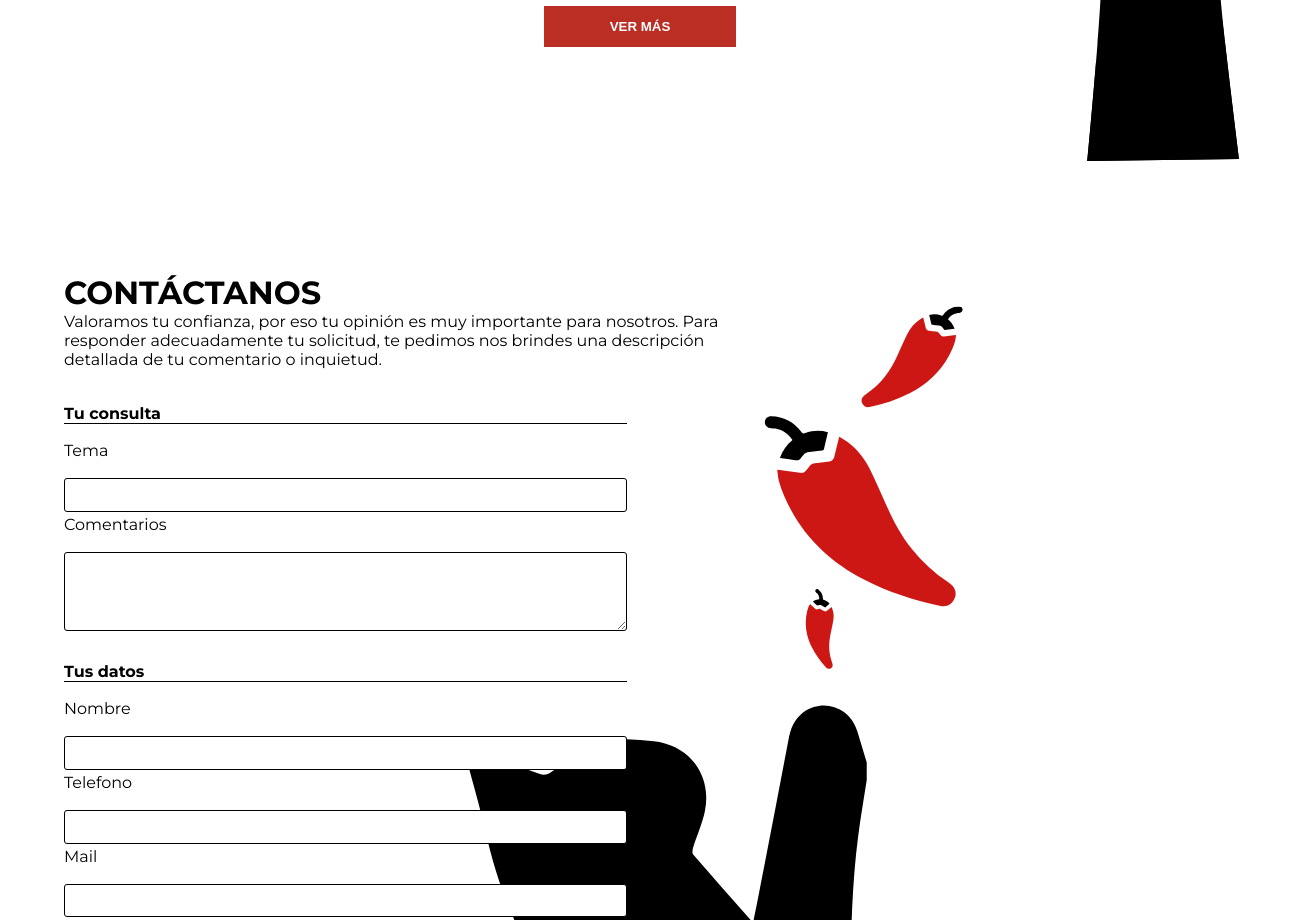
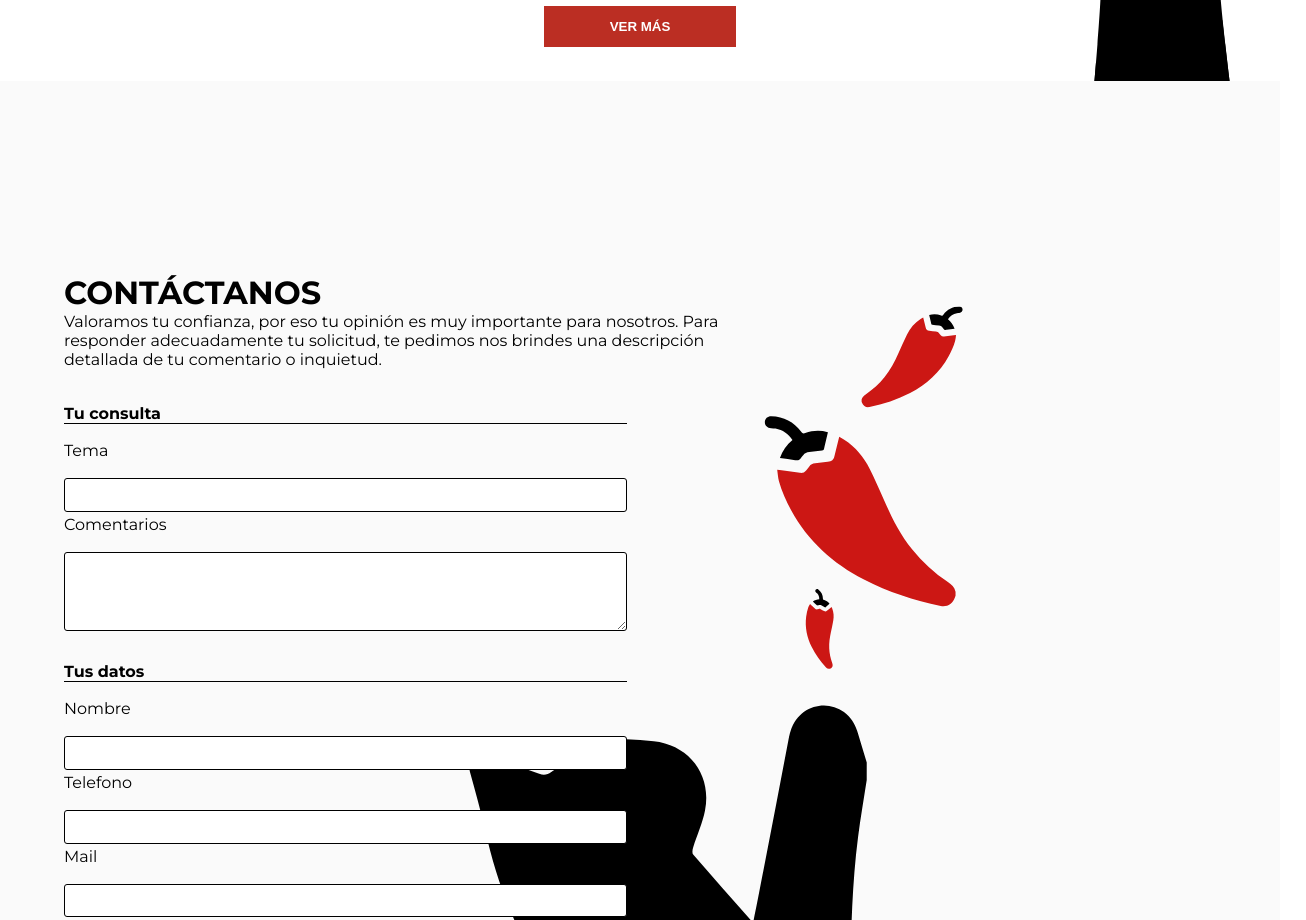
Before and after one commit to FedericoAnelli/salsas, a plain HTML site: page index.html in a window 1280 px wide. Shown: the part 2319-3239 px from the top of the page, 1306 px wide, since content can reach past the window. Drawn offline with nearby package versions, Linux system fonts and the light colour scheme; some packages are replaced by stand-ins of ours; a script that the page names is missing.

Commit message:
Minor aesthetic fixes

```diff
--- a/scss/_seccionComprar.scss
+++ b/scss/_seccionComprar.scss
@@ -3,6 +3,7 @@
     @include defaultContainerSeccion;
     position: relative;
     z-index: 1;
+    overflow: hidden;
 }
 
 // Espacio de la seccion donde volcar contenido
--- a/scss/_seccionContacto.scss
+++ b/scss/_seccionContacto.scss
@@ -5,6 +5,8 @@
     display: flex;
     position: relative;
     overflow: hidden;
+    z-index: -900;
+    background-color: rgb(250, 250, 250);
 }
 
 // Contenido Contacto
```
Also changed, not shown: css/style.css, 1 other file.
